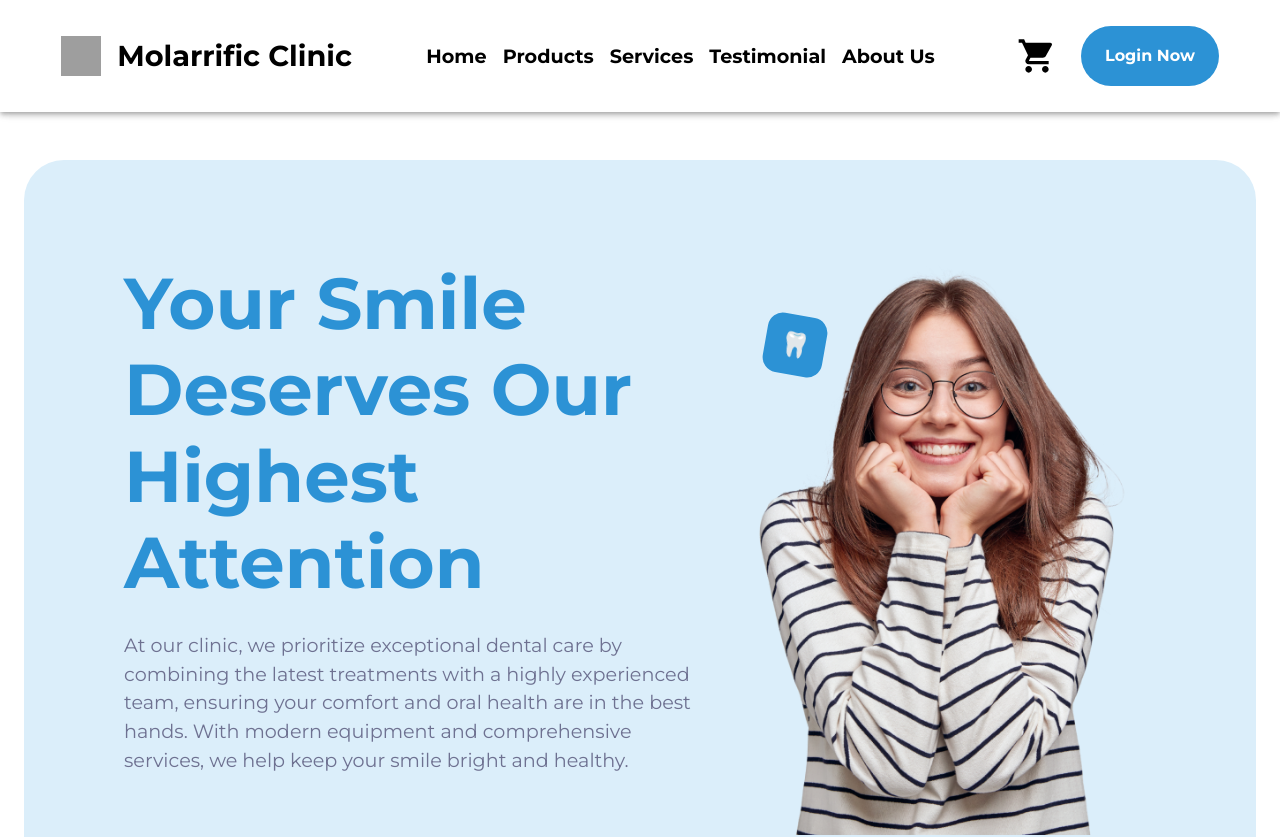
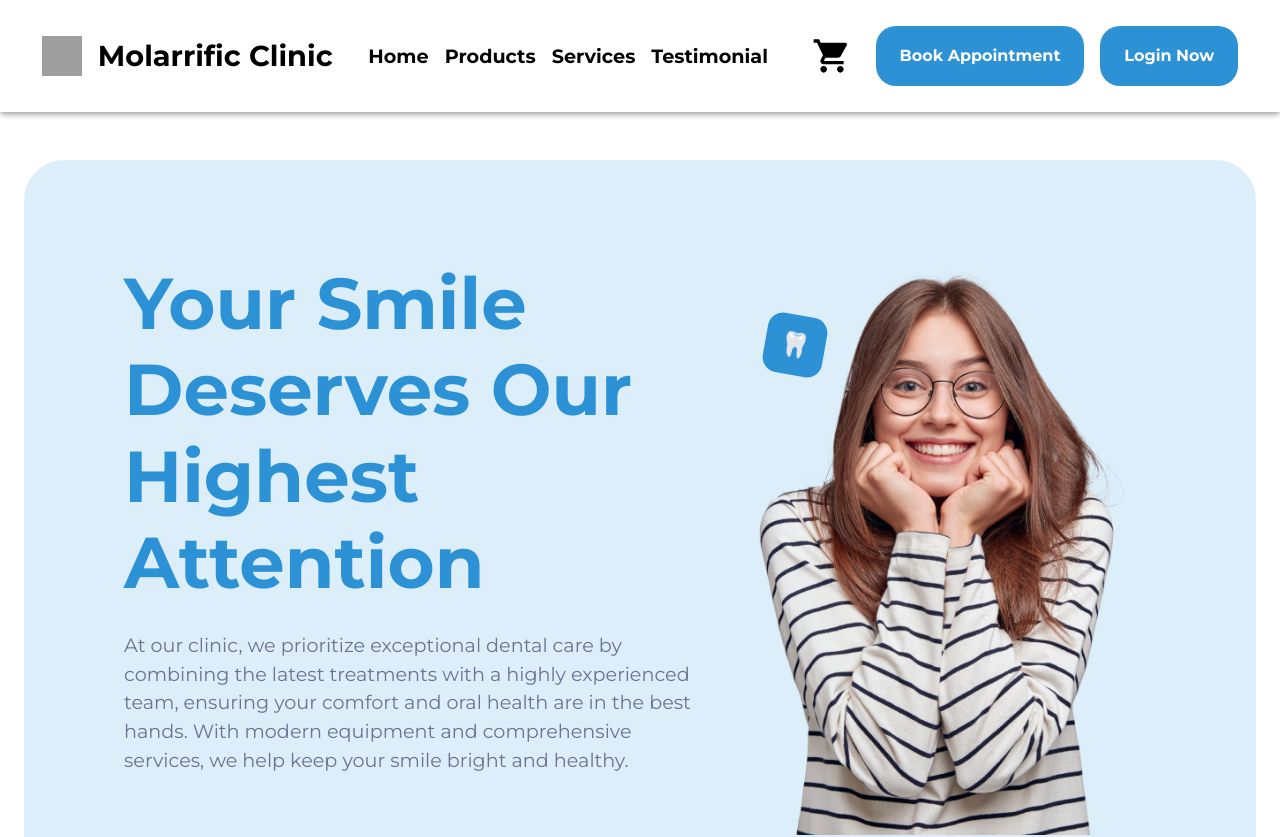
Before and after one commit to longtt2705/ecom, a React (Vite) app: page / in a window 1280 px wide. Shown: the top 837 px of the page. Built offline with nearby package versions, Linux system fonts and the light colour scheme; no server answers; grey boxes are pictures that could not be loaded.

Commit message:
feat: update uat

```diff
--- a/src/components/Header.tsx
+++ b/src/components/Header.tsx
@@ -38,7 +38,7 @@ const BookButton = styled(Button)({
   fontWeight: 'bold',
   fontSize: '1rem',
   padding: '1rem 1.5rem',
-  borderRadius: '50px',
+  borderRadius: '20px',
   boxShadow: 'none'
 });
 
@@ -63,7 +63,6 @@ const Header: React.FC = () => {
           <StyledButton href='/#products'>Products</StyledButton>
           <StyledButton href='/#services'>Services</StyledButton>
           <StyledButton href='/#testimonial'>Testimonial</StyledButton>
-          <StyledButton href='/#about-us'>About Us</StyledButton>
         </Stack>
         <Stack direction={"row"} spacing={2}>
           <IconButton onClick={() => navigate('/cart')}>
@@ -75,6 +74,9 @@ const Header: React.FC = () => {
             </Badge>
           </IconButton>
           <BookButton color="primary" variant='contained' onClick={
+            () => navigate('/dashboard/appointment')
+          }>Book Appointment</BookButton>
+          <BookButton color="primary" variant='contained' onClick={
             () => user ? navigate('dashboard') : navigate('/login')
           }>{user ? 'Go to Dashboard' : 'Login Now'}</BookButton>
         </Stack>
```
